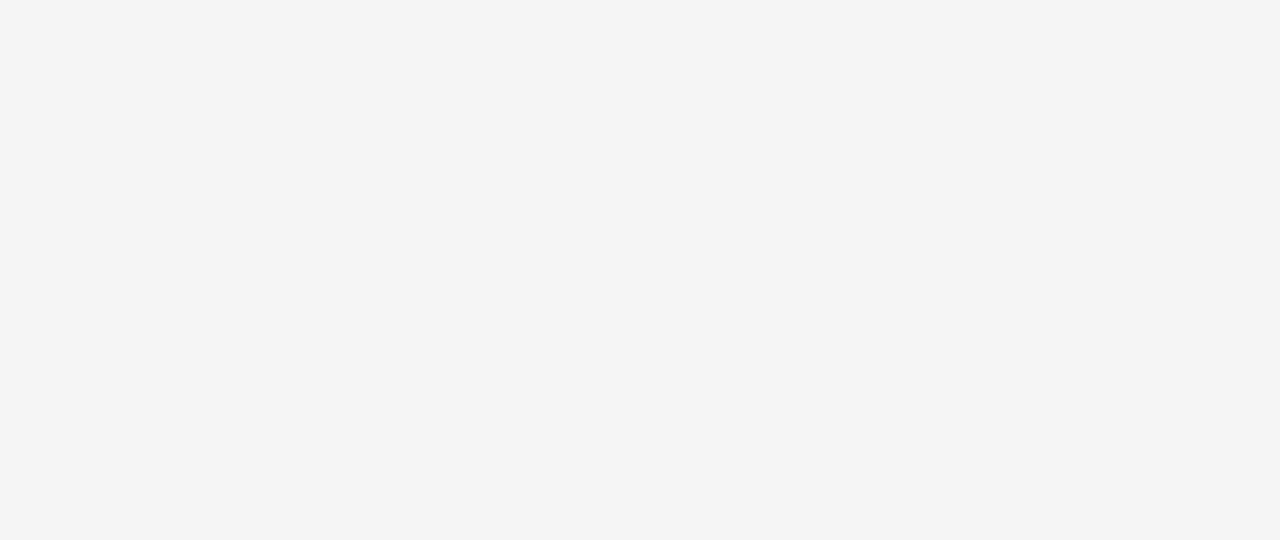
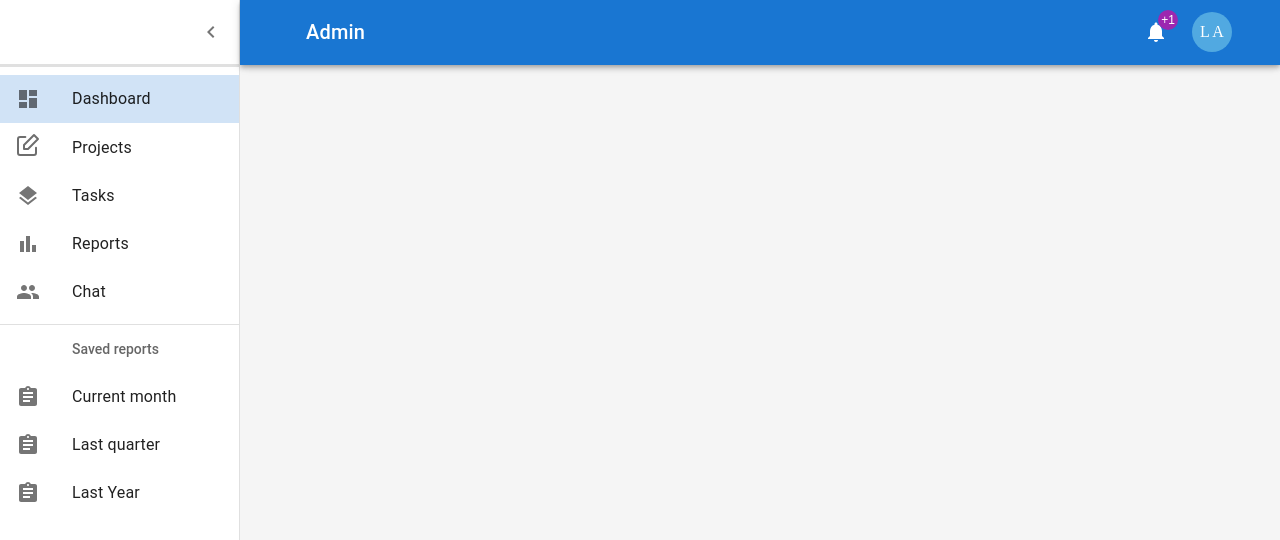
Before and after one commit to Lukacs93/remote-work-management-tool, a React (Create React App) app in the folder frontend/: page /admin in a window 1280 px wide. Before the commit this address had no page. Shown: the top 540 px of the page. Built offline with nearby package versions, Linux system fonts and the light colour scheme; sample sign-in values are in the browser's storage; a web font is replaced by a local one.

Commit message:
Correct protected routes

```diff
--- a/frontend/src/App.js
+++ b/frontend/src/App.js
@@ -8,12 +8,11 @@ import LandingPage from "./components/landing-page/LandingPage";
 import ProjectDashboard from "./components/project-maganement/ProjectDashboard";
 import Login from "./components/Login";
 import Profile from "./components/Profile";
-import ProtectedRoute from "./components/Auth/ProtectedRoute";
-import ProtectedRoutes from "./components/Auth/ProtectedRoute";
+import ProtectedRoutes from "./components/Auth/ProtectedRoutes";
 
 function App() {
     const navigate = useNavigate();
-    const [user, setUser] = useState(null);
+    const [user, setUser] = useState();
     const [token, setToken] = useState(null);
 
     const userRole = 'http://schemas.microsoft.com/ws/2008/06/identity/claims/role'
@@ -26,7 +25,7 @@ function App() {
             setToken(token)
         }
     }, []);
-    console.log(user)
+
     const handleLogin = (responseToken) => {
 
         if (responseToken) {
@@ -34,10 +33,8 @@ function App() {
             const decodedToken = jwt_decode(responseToken);
             const role = decodedToken[userRole];
             setUser(decodedToken);
-            console.log(role)
-
             if (decodedToken && role === "Admin") {
-                navigate('/projects', { replace: true });
+                navigate('/admin', { replace: true });
             } else {
                 navigate('/dashboard', { replace: true });
             }
@@ -59,10 +56,10 @@ function App() {
                 <Route path="/" element={<LandingPage />} />
                 <Route path="/login" element={<Login handleLogin={handleLogin}/>} />
                 <Route element={<ProtectedRoutes isProtected={user} />}>
-                    <Route path="/profile" element={[<Dashboard user={user} handleLogout={handleLogout}/>, <Profile />]} />
+                    <Route path="/admin" element={[<Dashboard user={user} handleLogout={handleLogout}/>, <Profile />]} />
                     <Route path="/dashboard" element={<Dashboard user={user} handleLogout={handleLogout}/>} />
                     <Route path="/projects" element={[<Dashboard user={user} handleLogout={handleLogout}/>,
-                        <ProjectDashboard token={token}/>]} />
+                        <ProjectDashboard user={user} token={token}/>]} />
                     <Route path="/tasks" element={[<Dashboard user={user} handleLogout={handleLogout}/>, <TaskList />]} />
                 </Route>
             </Routes>
--- a/frontend/src/components/Auth/ProtectedRoute.jsx
+++ /dev/null
@@ -1,11 +0,0 @@
-import React from 'react';
-import { Navigate, Outlet } from "react-router-dom";
-
-const ProtectedRoutes = ({isProtected, children, redirectPath = "/"}) => {
-    if(!isProtected){
-        return <Navigate to={redirectPath} replace/>
-    }
-    return children ? children : <Outlet/>;
-}
-
-export default ProtectedRoutes
--- /dev/null
+++ b/frontend/src/components/Auth/ProtectedRoutes.jsx
@@ -0,0 +1,43 @@
+import React from 'react';
+import { Navigate, Outlet } from "react-router-dom";
+
+const ProtectedRoutes = ({ children, }) => {
+    const isProtected = localStorage.getItem('token');
+    if(!isProtected){
+        return <Navigate to="/login" replace/>
+    }
+
+    return children ? children : <Outlet/>;
+}
+
+export default ProtectedRoutes
+
+// import { Route } from 'react-router-dom';
+//
+// const ProtectedRoutes = ({
+//                           component: Component,
+//                           ...rest
+//                       }) => {
+//     const isAuth = localStorage.getItem('isLoggedIn');
+//     return (
+//         <Route
+//             {...rest}
+//             render={props =>
+//                 isAuth ? (
+//                     <Component {...props} {...rest} />
+//                 ) : (
+//                     <Navigate
+//                         to={{
+//                             pathname: "/admin/login",
+//                             state: {
+//                                 from: props.location
+//                             }
+//                         }}
+//                     />
+//                 )
+//             }
+//         />
+//     );
+// }
+//
+// export default ProtectedRoutes
--- a/frontend/src/components/dashboard/Dashboard.jsx
+++ b/frontend/src/components/dashboard/Dashboard.jsx
@@ -38,9 +38,9 @@ const Dashboard = ({ user, handleLogout }) => {
                     <nav>
                         {user && user['http://schemas.microsoft.com/ws/2008/06/identity/claims/role'] === "Admin" &&
 
-                            <Link to="/Admin"
+                            <Link to="/admin"
                                   className={`dashboard-button-container ${activeButton === 'admin' ? 'active' : ''}`}
-                                  onClick={() => setActiveButton('projects')} role="button">
+                                  onClick={() => setActiveButton('admin')} role="button">
                                 <div className="dashboard-icon-container">
                                     <svg xmlns="http://www.w3.org/2000/svg" width="24" height="24" fill="currentColor"
                                          className="bi bi-person-lock" viewBox="0 0 16 16">
--- a/frontend/src/components/project-maganement/ProjectDashboard.jsx
+++ b/frontend/src/components/project-maganement/ProjectDashboard.jsx
@@ -3,7 +3,7 @@ import CreateProject from './projects/CreateProject.jsx'
 import ProjectList from './projects/ProjectList.jsx'
 import './ProjectDashboard.css'
 
-const ProjectDashboard = ({ token }) =>
+const ProjectDashboard = ({ user, token }) =>
 {
     const [Option, changeOption]=useState("none")
     const [isSubmit, setIsSubmit] = useState(false)
@@ -36,6 +36,7 @@ const ProjectDashboard = ({ token }) =>
             {showForm && (
                 <div>
                     <CreateProject
+                        user={user}
                         changeOption={changeOption}
                         setShowForm={setShowForm}
                         showForm={showForm}
--- a/frontend/src/components/project-maganement/projects/CreateProject.jsx
+++ b/frontend/src/components/project-maganement/projects/CreateProject.jsx
@@ -37,7 +37,10 @@ const CreateProject = (props) =>
         <div className="add-task-form-container">
             <div>
                 {showSuccessText ?
-                    <p className="success-message">Project Successfully Created</p>
+                    props.user['http://schemas.microsoft.com/ws/2008/06/identity/claims/role'] === 'Admin' ?
+                        <p className="success-message">Project Successfully Created</p>
+                        :
+                        <p className="success-message error-message">You dont have permission to create a project</p>
                     :
                     <form onSubmit={handleSubmit} className="add-task-form">
                         <input id="ManagerId"
--- a/frontend/src/components/project-maganement/tasks/TaskList.css
+++ b/frontend/src/components/project-maganement/tasks/TaskList.css
@@ -32,6 +32,10 @@
     color: green;
     padding-right: 30px;
     margin-top: 20px;
+}
+
+.error-message{
+    color: red;
 }
 
 .close-button-container{
```
